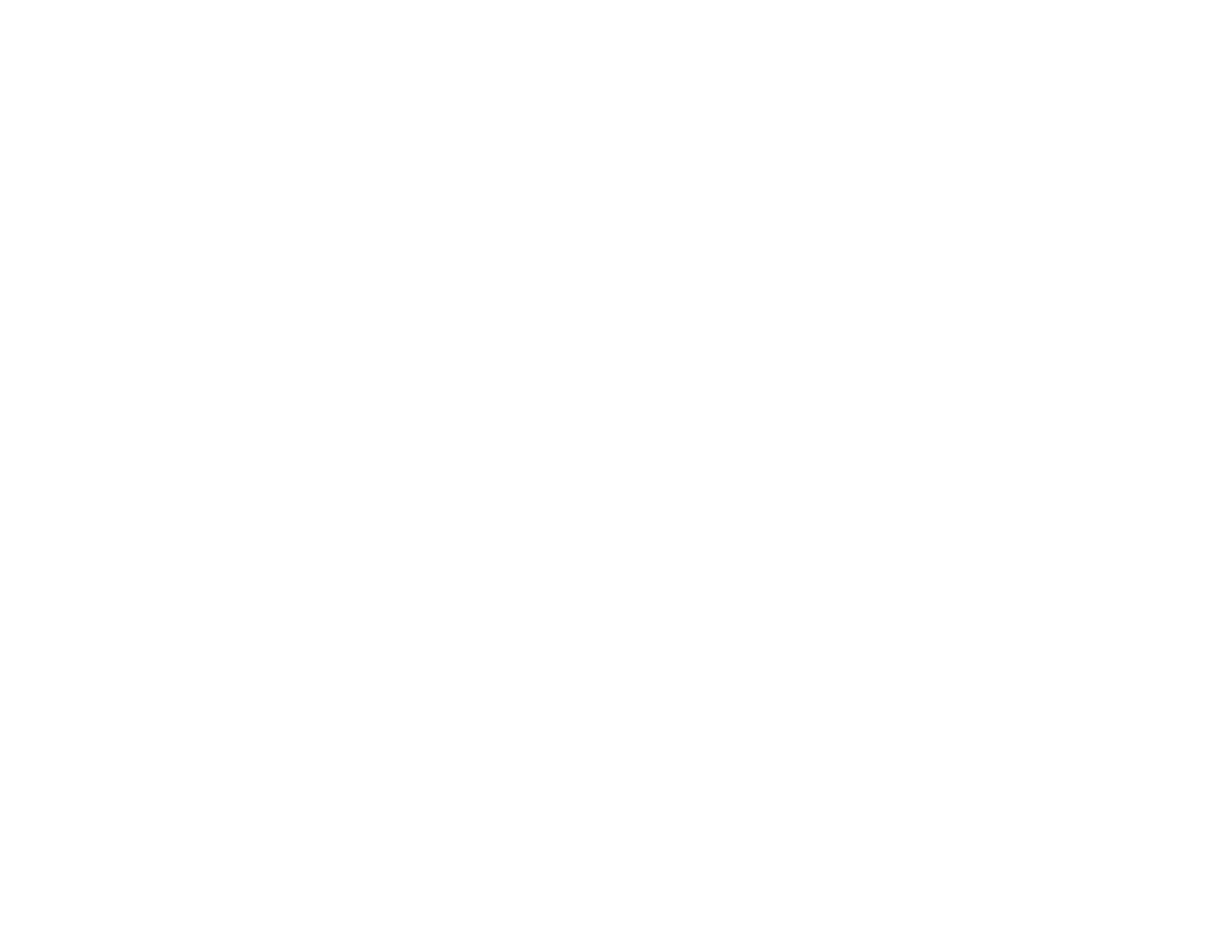
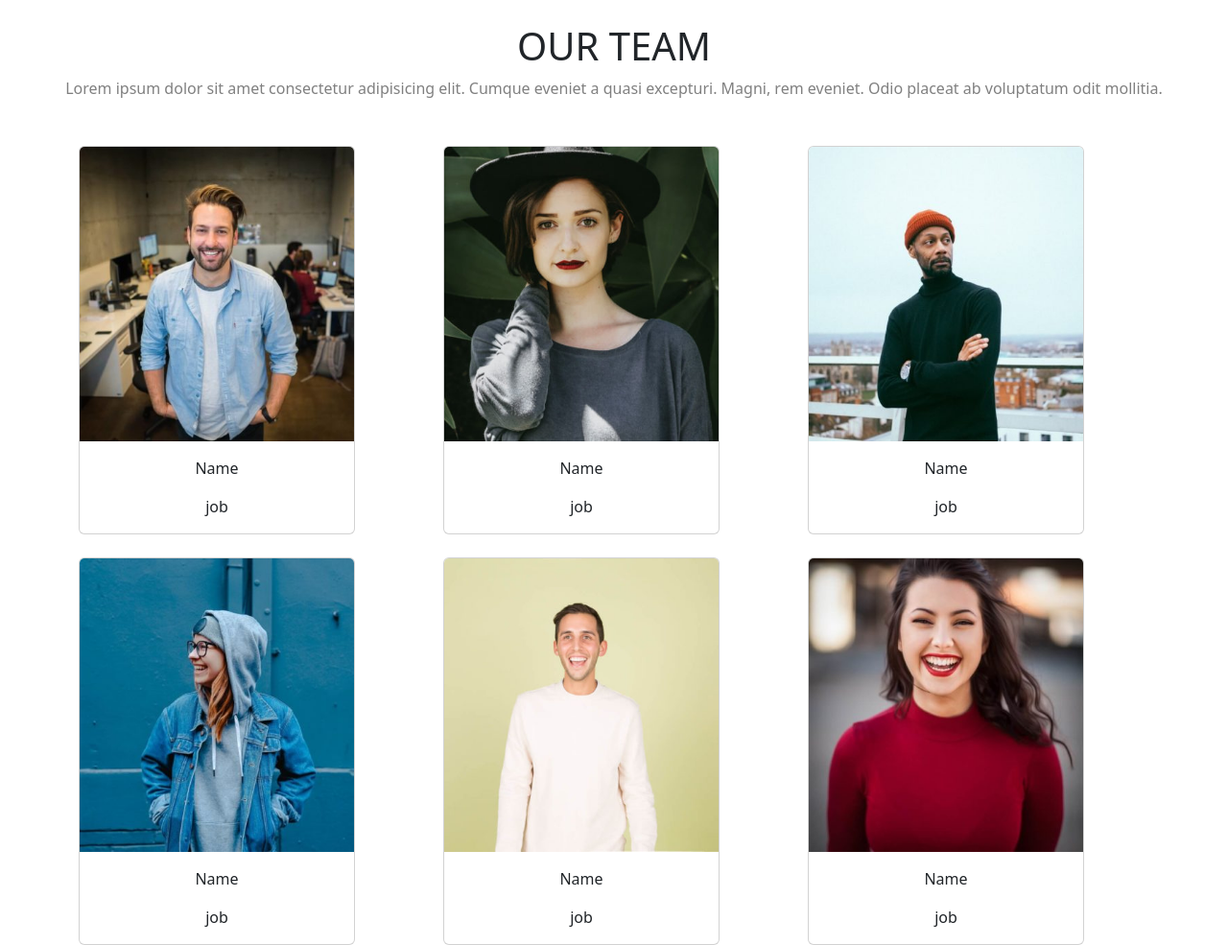
Before and after one commit to dario-bennardino/js-our-team, a plain HTML site: page index.html in a window 1280 px wide. Shown: the whole page at 96% size. Before the commit the page ends 800 px from the top, so only its background shows below. Drawn offline with nearby package versions, Linux system fonts and the light colour scheme.

Commit message:
[add] bozza html pronta

```diff
--- a/Js/script.js
+++ b/Js/script.js
@@ -44,3 +44,5 @@ const members = [
 for(const member of members){
     console.log(member);
   }
+
+  //Stampare nel DOM le info sotto forma di stringhe
--- a/css/style.css
+++ b/css/style.css
@@ -0,0 +1,3 @@
+.description-team{
+    color: gray;
+}
--- a/index.html
+++ b/index.html
@@ -8,6 +8,72 @@
     <link rel="stylesheet" href="css/style.css">
 </head>
 <body>
+    <h1 class="text-center mt-4">OUR TEAM</h1>
+    <p class="text-center mt-2 mb-5 description-team">Lorem ipsum dolor sit amet consectetur adipisicing elit. Cumque eveniet a quasi excepturi. Magni, rem eveniet. Odio placeat ab voluptatum odit mollitia.</p>
+
+    <div class="container d-flex ">
+        <div class="row row-cols-3 ">
+            <div class="col mb-4 ">
+                <div class="card" style="width: 18rem;">
+                    <img src="img/wayne-barnett-founder-ceo.jpg" class="card-img-top" alt="...">
+                    <div class="card-body text-center">
+                        <p class="card-text">Name</p>
+                        <p class="card-text">job</p>
+                    </div>
+                  </div>
+            </div>
+
+            <div class="col mb-4 ">
+                <div class="card" style="width: 18rem;">
+                    <img src="img/angela-caroll-chief-editor.jpg" class="card-img-top" alt="...">
+                    <div class="card-body text-center">
+                      <p class="card-text">Name</p>
+                      <p class="card-text">job</p>
+                    </div>
+                  </div>
+            </div>
+
+            <div class="col mb-4">
+                <div class="card" style="width: 18rem;">
+                    <img src="img/walter-gordon-office-manager.jpg" class="card-img-top" alt="...">
+                    <div class="card-body text-center">
+                        <p class="card-text">Name</p>
+                        <p class="card-text">job</p>
+                    </div>
+                  </div>
+            </div>
+
+            <div class="col">
+                <div class="card" style="width: 18rem;">
+                    <img src="img/angela-lopez-social-media-manager.jpg" class="card-img-top" alt="...">
+                    <div class="card-body text-center">
+                        <p class="card-text">Name</p>
+                        <p class="card-text">job</p>
+                    </div>
+                  </div>
+            </div>
+
+            <div class="col">
+                <div class="card" style="width: 18rem;">
+                    <img src="img/scott-estrada-developer.jpg" class="card-img-top" alt="...">
+                    <div class="card-body text-center">
+                        <p class="card-text">Name</p>
+                        <p class="card-text">job</p>
+                    </div>
+                  </div>
+            </div>
+
+            <div class="col">
+                <div class="card" style="width: 18rem;">
+                    <img src="img/barbara-ramos-graphic-designer.jpg" class="card-img-top" alt="...">
+                    <div class="card-body text-center">
+                        <p class="card-text">Name</p>
+                        <p class="card-text">job</p>
+                    </div>
+                  </div>
+            </div>
+        </div>
+    </div>
 
 
     <script src="Js/script.js"></script>
```
